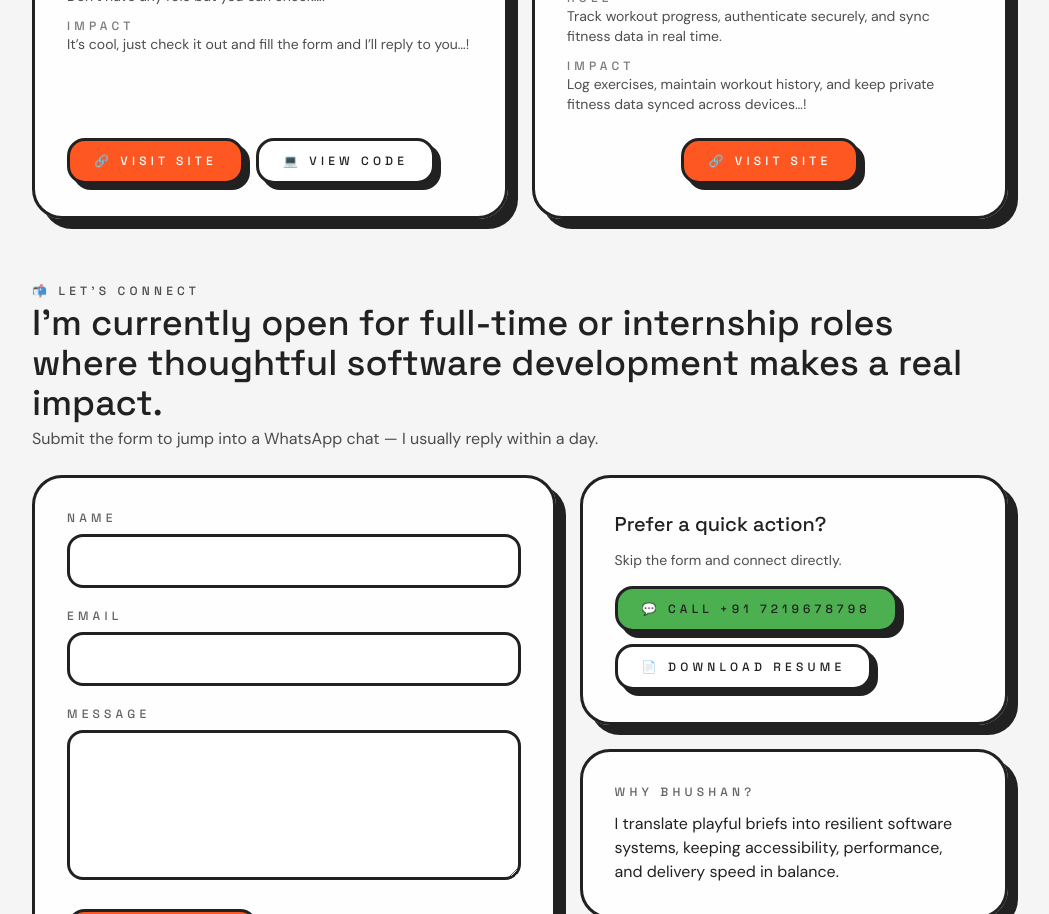
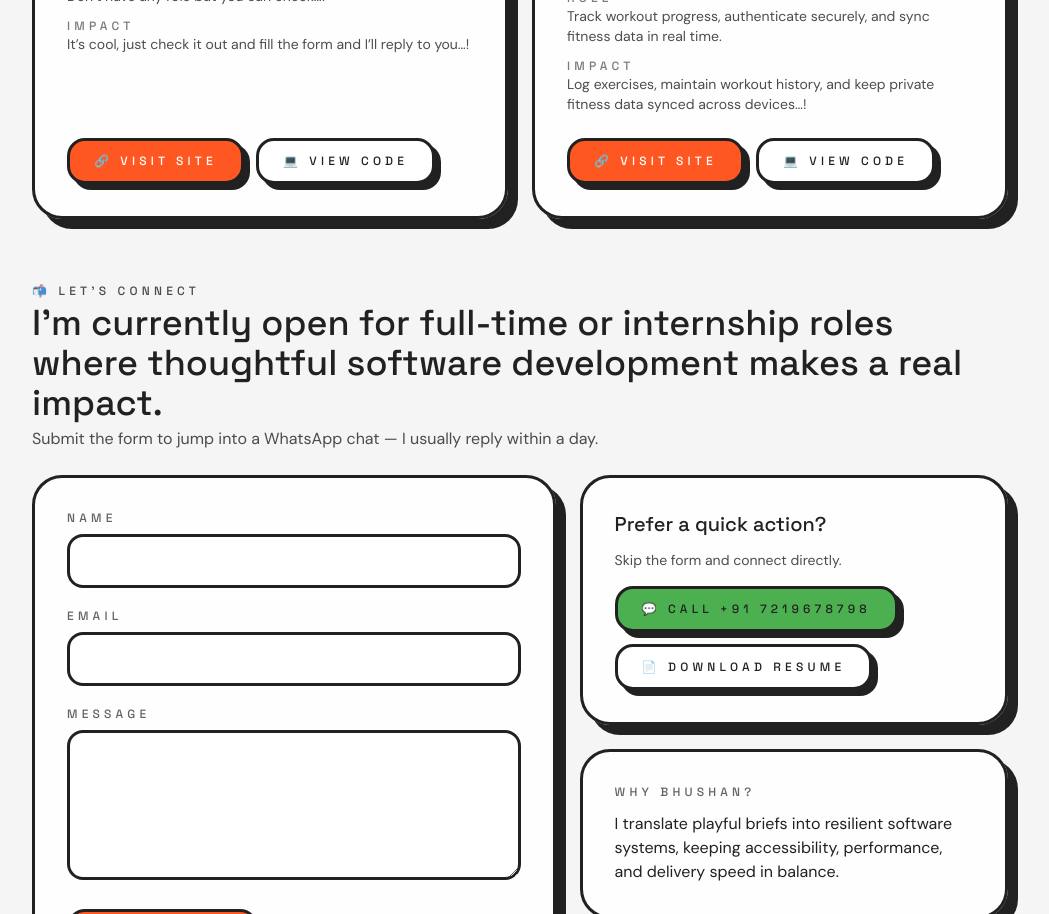
Before and after one commit to bhushcodes/bhushan-pawar, a React (Vite) app: page / in a window 1280 px wide. Shown: the part 2980-3894 px from the top of the page, without its empty margins (120-1169 px from the left). Built offline with nearby package versions, Linux system fonts and the light colour scheme.

Commit message:
Update App.jsx

```diff
--- a/src/App.jsx
+++ b/src/App.jsx
@@ -130,9 +130,8 @@ const projects = [
     problem: 'The only problem is I don’t have a job…! And if you find it, just contribute to it…!',
     role: 'Track workout progress, authenticate securely, and sync fitness data in real time.',
     outcome: 'Log exercises, maintain workout history, and keep private fitness data synced across devices…!',
-    code: null,
+    code: 'https://github.com/bhushcodes/gym-tracker-app',
     live: 'https://gymtrackerbuddy.netlify.app/',
-    buttonAlignment: 'center',
   },
 ]
 
```
